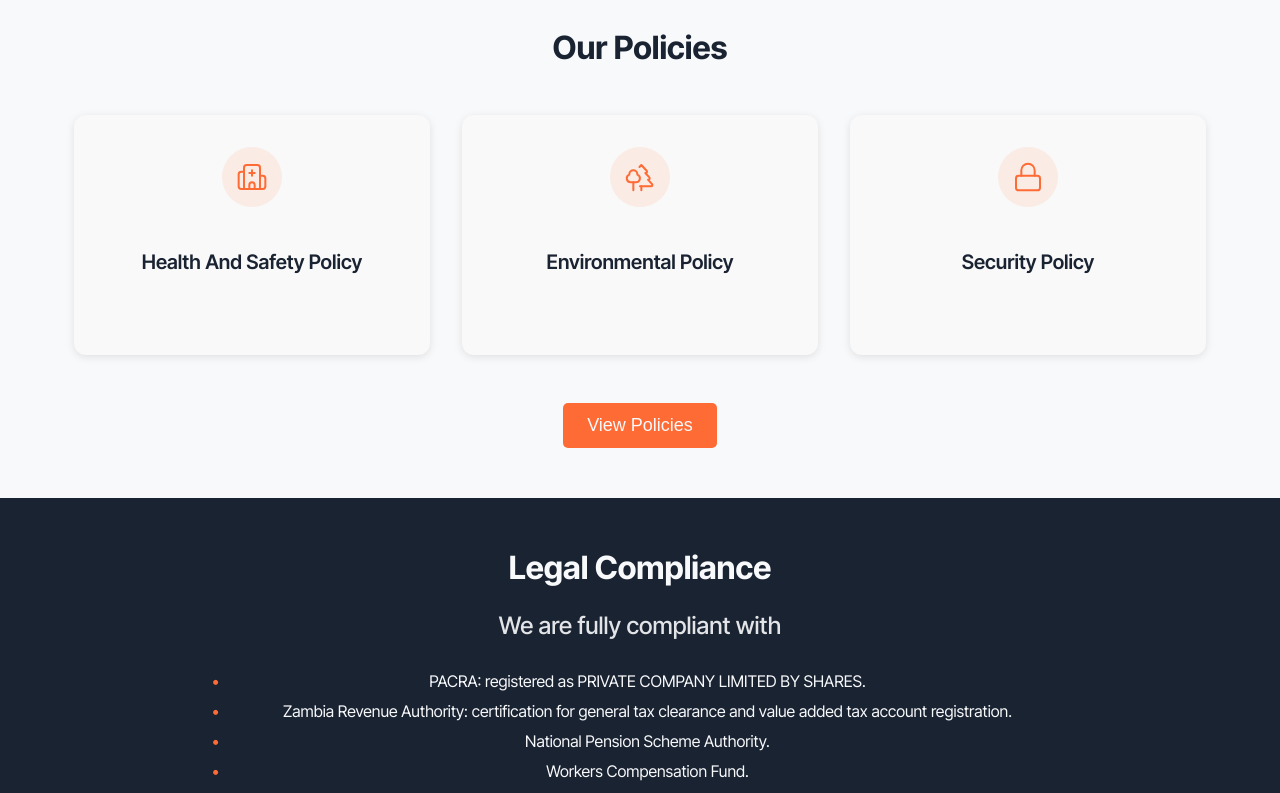
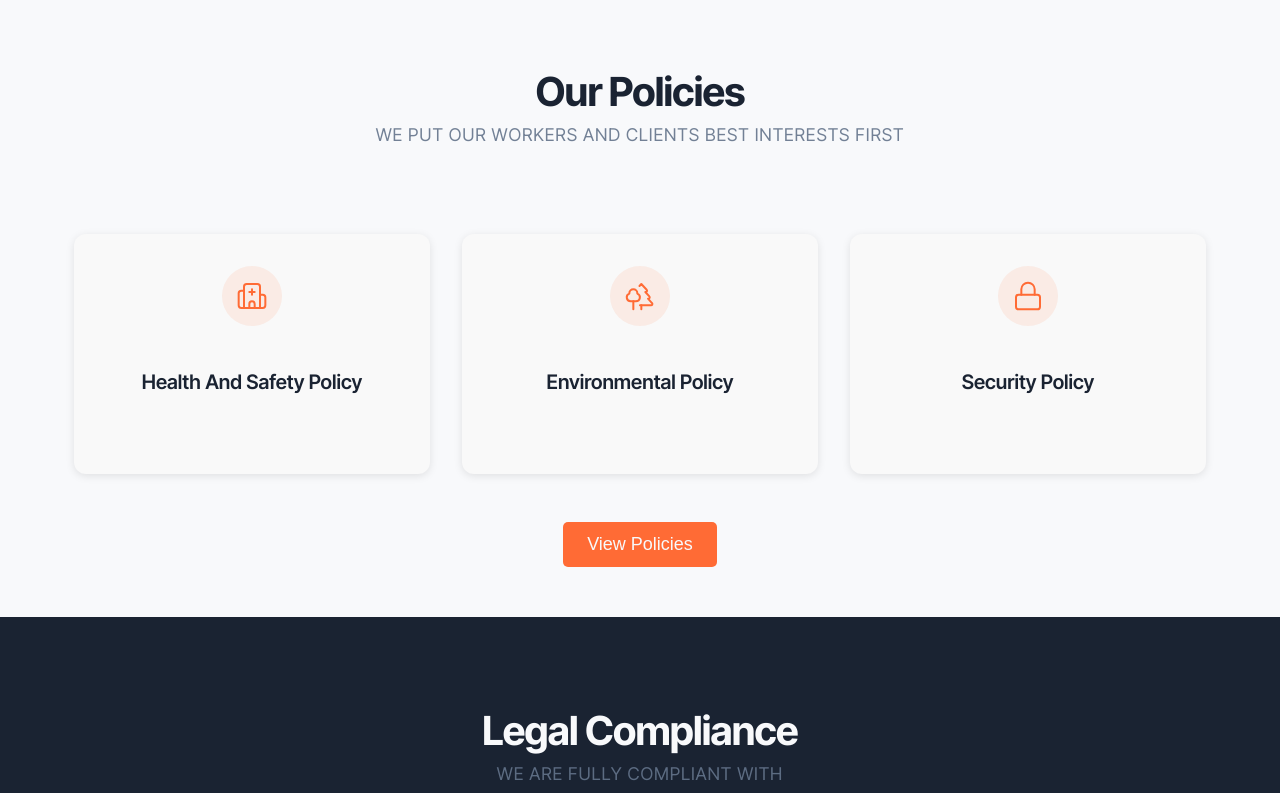
Before and after one commit to nkowanitemwani/makaenergiesdotcom, a Next.js app: page /about in a window 1280 px wide. Shown: the part 760-1553 px from the top of the page. Built offline with nearby package versions, Linux system fonts and the light colour scheme.

Commit message:
application of new section header component

```diff
--- a/src/app/about/page.js
+++ b/src/app/about/page.js
@@ -11,6 +11,7 @@ import Button from "@/app/components/button";
 import PolicyCard from "@/app/components/cards/policycard";
 import Head from "next/head";
 import Image from "next/image";
+import SectionHeader from "../components/sectionheader";
 
 export default function AboutPage(){
 
@@ -58,14 +59,20 @@ export default function AboutPage(){
 
           </section>
           <section className={styles.policy}>
-           <h1>Our Policies</h1>
+           <SectionHeader
+           title="Our Policies"
+           subtitle="We put our workers and clients best interests first"></SectionHeader>
            <PolicyGrid></PolicyGrid>
            <Button onClick={openPolicyCard}>View Policies</Button>
           </section>
           {policyCard && (<PolicyCard onClose={closePolicyCard}></PolicyCard>) }
           <section className={styles.legal}>
-           <h1>Legal Compliance</h1>
-           <p>We are fully compliant with</p>
+            <SectionHeader
+            title="Legal Compliance"
+            subtitle="We are fully compliant with"
+            titleColor="#f8f9fb">
+
+            </SectionHeader>
             <ol>
               <li>PACRA: registered as PRIVATE COMPANY LIMITED BY SHARES.</li>
               <li>Zambia Revenue Authority: certification for general tax clearance and value added tax account registration.</li>
--- a/src/app/components/footer/footer.module.css
+++ b/src/app/components/footer/footer.module.css
@@ -30,6 +30,7 @@
 
 .footerInfoLeftText h1 {
   margin-bottom: 0.5rem;
+  color: #f8f9fb;
 }
 
 .footerInfoLeftText p {
--- a/src/app/components/sectionheader/sectionheader.module.css
+++ b/src/app/components/sectionheader/sectionheader.module.css
@@ -16,7 +16,7 @@
 }
 
 .sectionHeader h1 {
-  font-size: 3rem;
+  font-size: 2.5rem;
   font-weight: 700;
   color: #1a2332;
   margin: 0 0 0.5rem 0;
--- a/src/app/globals.css
+++ b/src/app/globals.css
@@ -51,8 +51,14 @@ li{
 }
 
 h1 {
+  font-size: 2.5rem;
   font-weight: 700;
-  font-size: 2rem;
+  color: #1a2332;
+  margin: 0 0 0.5rem 0;
+  letter-spacing: -0.02em;
+  position: relative;
+  z-index: 2;
+  line-height: 1.2;
 }
 
 p{
--- a/src/app/services/page.js
+++ b/src/app/services/page.js
@@ -4,6 +4,7 @@ import HomeNav from "@/app/components/navbar";
 import Footer from "@/app/components/footer";
 import ServiceGrid from "@/app/components/grids/servicegrid";
 import Head from "next/head";
+import SectionHeader from "../components/sectionheader";
 
 export default function ServicesPage(){
     return(
@@ -16,8 +17,9 @@ export default function ServicesPage(){
           <HomeNav style={{background : "#1a2332"}}></HomeNav>
           <div className={styles.serviceContainer}>
             <section className={styles.service}>
-              <h1>What We Do</h1>
-              <p>Our expertise spans multiple sectors of the economy, specializing in:</p>
+              <SectionHeader
+              title="What We Do"
+              subtitle="Our expertise spans multiple sectors of the economy, specializing in:"></SectionHeader>
               <p><span>•Electical Supplies And Maintenance:</span> Panels, Switch gears, contactors,
               breakers, cables, motors, generator installations and maintenance, transformer equipment
               and accessories, among other numerous items. </p>
--- a/src/app/team/page.js
+++ b/src/app/team/page.js
@@ -3,6 +3,7 @@ import HomeNav from "@/app/components/navbar";
 import Footer from "@/app/components/footer";
 import TeamGrid from "@/app/components/grids/teamgrid";
 import Head from "next/head";
+import SectionHeader from "../components/sectionheader";
 
 export default function TeamPage(){
     return(
@@ -14,7 +15,9 @@ export default function TeamPage(){
         <main>
           <HomeNav style={{background : "#1a2332"}}></HomeNav>
           <section>
-            <h1>Meet The Maka Energies Team</h1>
+            <SectionHeader
+            title="Meet The Maka Energies Team"
+            subtitle="Our founding members"></SectionHeader>
             <p>Our leadership team represents a powerful combination of academic excellence, practical industry experience,
               and entrepreneurial vision. With collective decades of experience in Zambia&apos;s electrical utilities sector,
               our directors bring deep technical knowledge and proven track records from their tenure with ZESCO and other leading organizations.</p>
```
Also changed, not shown: src/app/components/grids/servicegrid/index.js (+5 -2 lines), src/app/contact/page.js (+7 -4 lines), src/app/page.js (+10 -4 lines).
